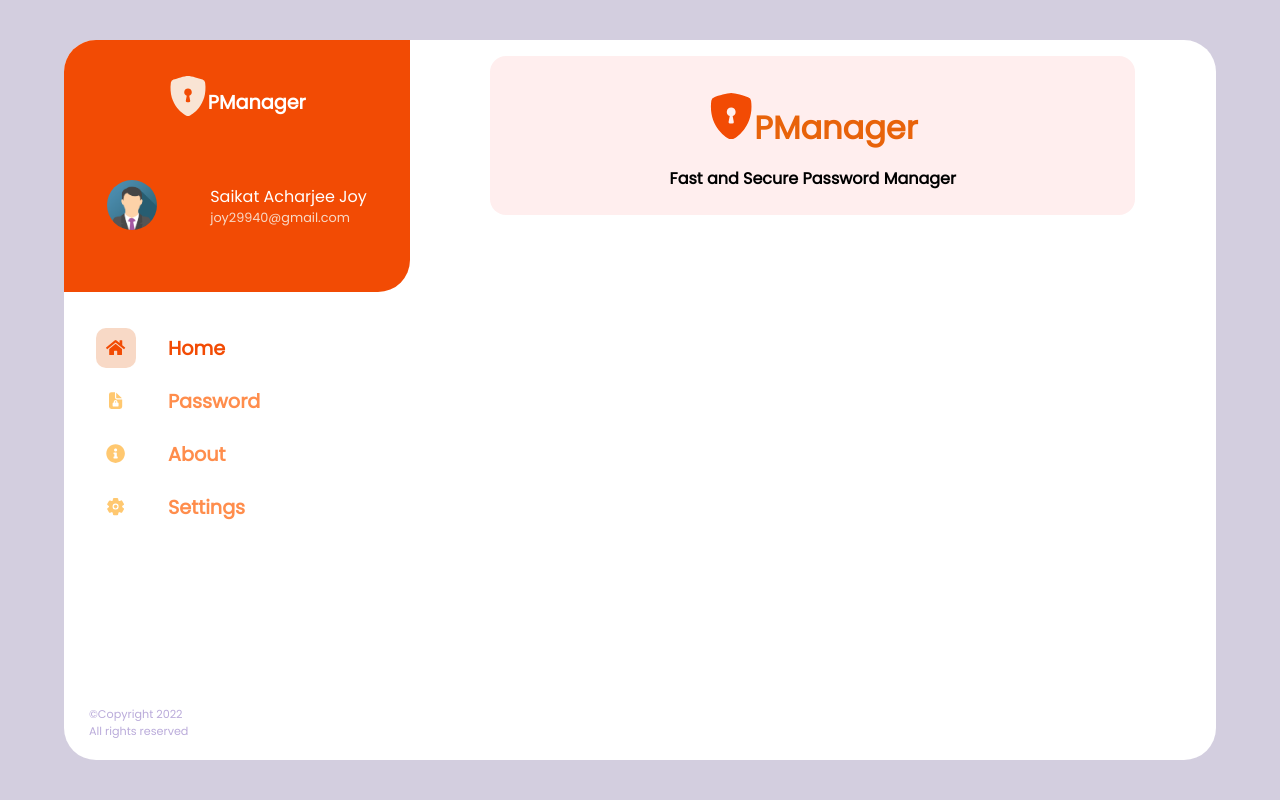
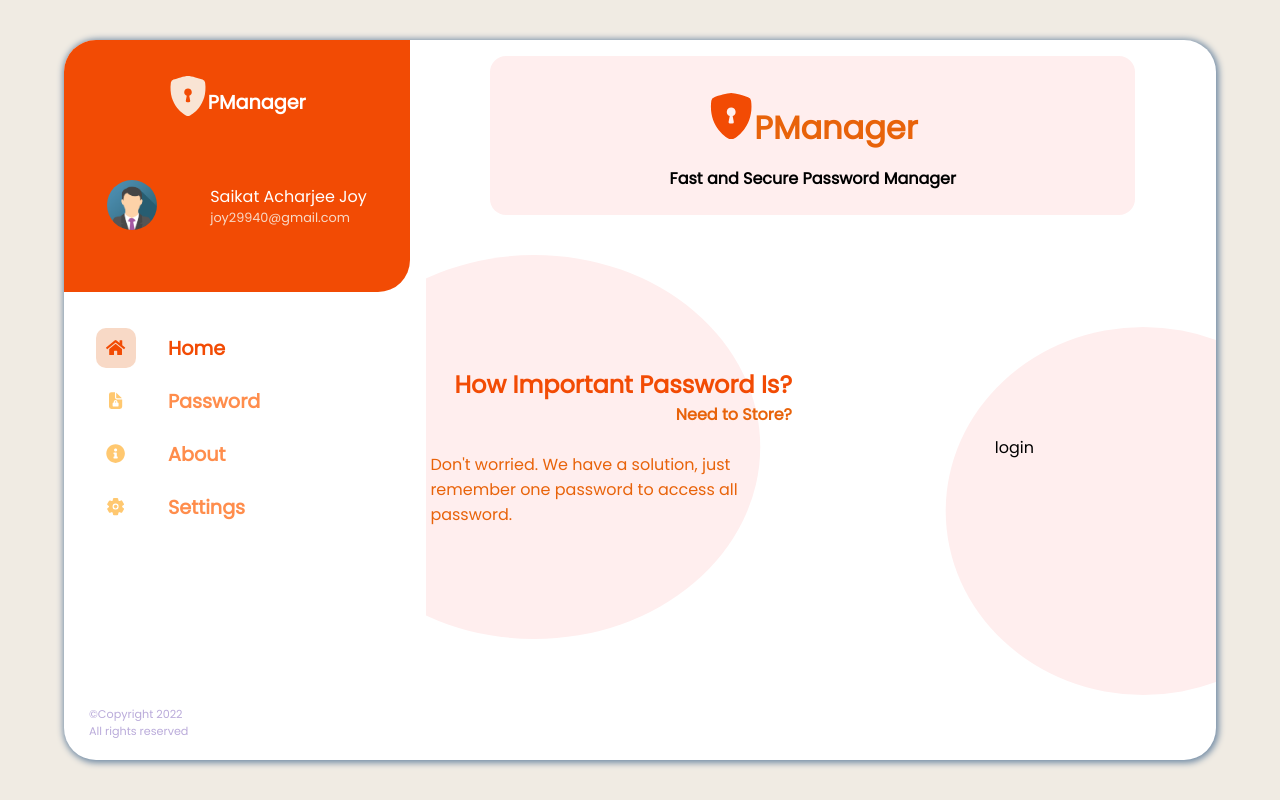
Before and after one commit to saikatcodec/password_manager, a Next.js app: page / in a window 1280 px wide. Built offline with nearby package versions, Linux system fonts and the light colour scheme.

Commit message:
do more attractive home page

```diff
--- a/pages/index.js
+++ b/pages/index.js
@@ -25,6 +25,19 @@ export default function Home() {
                         Fast and Secure Password Manager
                     </p>
                 </div>
+                <div className={styles.section}>
+                    <div className={styles.left}>
+                        <h2 className={styles.title}>
+                            How Important Password Is?
+                        </h2>
+                        <h4 className={styles.subtitle}>Need to Store?</h4>
+                        <br />
+                        <p className={styles.text}>
+                            {`Don't worried. We have a solution, just remember one password to access all password.`}
+                        </p>
+                    </div>
+                    <div className={styles.right}>login</div>
+                </div>
             </div>
         </>
     );
--- a/styles/Home.module.css
+++ b/styles/Home.module.css
@@ -1,3 +1,9 @@
+/**
+ *
+ * Mobile First Design
+ * Small devices (Phone, below 600px)
+ *
+ */
 .container {
     width: 100%;
     height: 100%;
@@ -6,7 +12,7 @@
 .heading {
     width: 80%;
     margin: 1rem auto;
-    background: #FFEEEE;
+    background: #ffeeee;
     text-align: center;
     padding: 1rem;
     padding-top: 2rem;
@@ -16,7 +22,7 @@
 .app_name {
     font-weight: 800;
     font-size: 2rem;
-    color: #E8630A;
+    color: #e8630a;
 }
 
 .logo {
@@ -28,3 +34,90 @@
     margin: 0.5rem;
     font-weight: 700;
 }
+
+.section {
+    display: flex;
+    flex-direction: row;
+    align-items: center;
+    justify-content: center;
+    width: 100%;
+    height: 25rem;
+    margin-top: 2rem;
+}
+
+.left {
+    width: 50%;
+    height: 100%;
+    display: flex;
+    justify-content: center;
+    align-items: flex-end;
+    flex-direction: column;
+    position: relative;
+    padding: 1.3rem;
+}
+
+.left::before {
+    content: "";
+    position: absolute;
+    top: 0;
+    left: 0;
+    width: 100%;
+    height: 100%;
+    background: #ffeeee;
+    clip-path: ellipse(56% 48% at 27% 50%);
+    border-radius: 1rem;
+    margin-left: 1rem;
+    z-index: -1;
+}
+
+.title {
+    color: #f24b04;
+    text-align: left;
+}
+
+.subtitle {
+    text-align: left;
+    color: #e8630a;
+}
+
+.text {
+    color: #e8630a;
+}
+
+.right {
+    width: 50%;
+    height: 100%;
+    display: flex;
+    justify-content: center;
+    align-items: center;
+    position: relative;
+}
+
+.right::before {
+    content: "";
+    position: absolute;
+    top: 4rem;
+    left: 0;
+    width: 100%;
+    height: 100%;
+    background: #ffeeee;
+    clip-path: ellipse(49% 46% at 78% 50%);
+    border-radius: 1rem;
+    margin-left: 1rem;
+    z-index: -1;
+}
+
+/* Small devices (portrait tablets and large phones, 600px and up) */
+@media only screen and (min-width: 600px) {
+}
+/* Medium devices (landscape tablets, 768px and up) */
+@media only screen and (min-width: 768px) {
+}
+
+/* Large devices (laptops/desktops, 992px and up) */
+@media only screen and (min-width: 992px) {
+}
+
+/* Extra large devices (large laptops and desktops, 1200px and up) */
+@media only screen and (min-width: 1340px) {
+}
--- a/styles/Theme.module.css
+++ b/styles/Theme.module.css
@@ -11,6 +11,7 @@
     display: flex;
     flex-direction: row;
     overflow: hidden;
+    box-shadow: 1px 1px 6px 2px #748DA6;
 }
 
 .left {
--- a/styles/globals.css
+++ b/styles/globals.css
@@ -12,7 +12,7 @@ li {
 }
 
 body {
-    background: #d3cedf;
+    background: #F0EBE3;
     overflow: hidden;
 }
 
```
